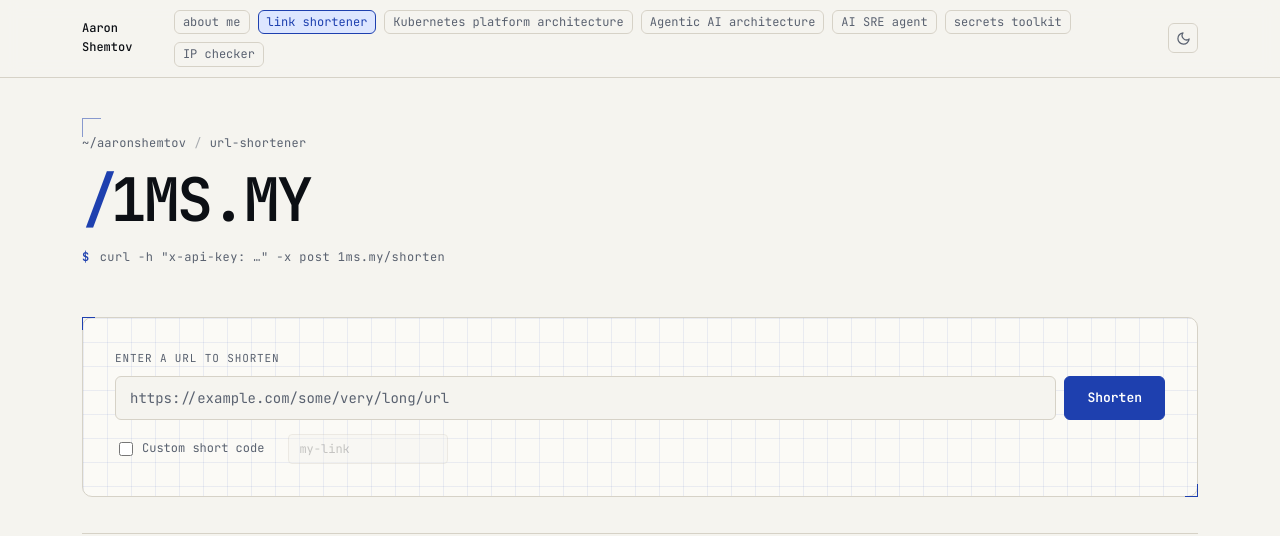
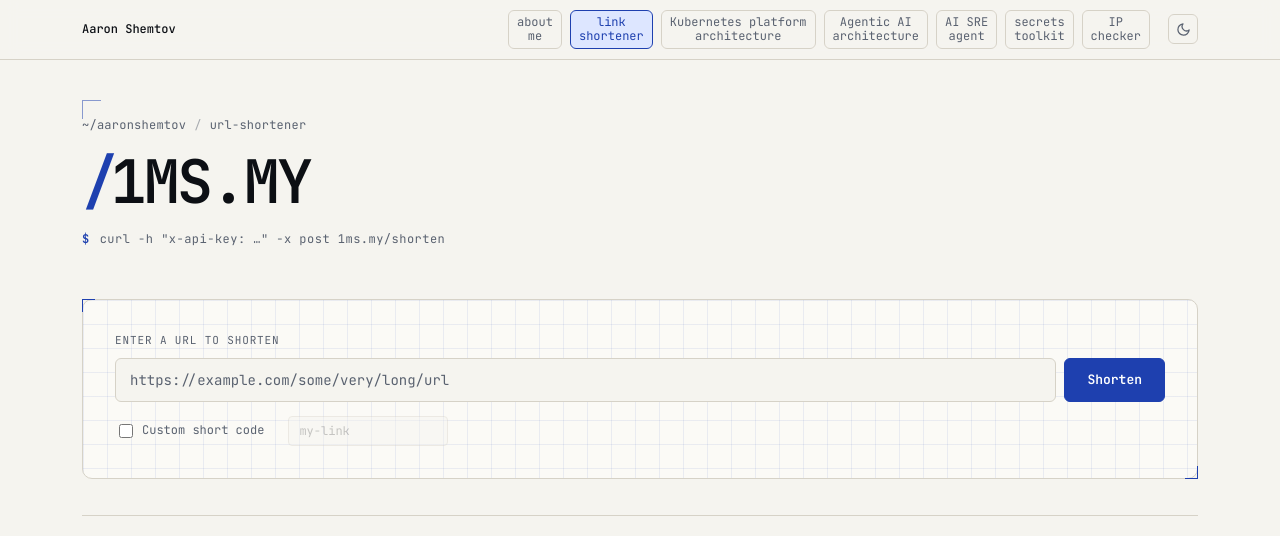
Before and after one commit to AaronShemtov/urlshortener-frontend, a plain HTML site: page public/index.html in a window 1280 px wide. Drawn offline with Linux system fonts and the light colour scheme.

Commit message:
Center ribbon labels and split navigation into two lines
Preserve existing top ribbon layout; center one-line brand and seven explicit two-line navigation labels. Independent review: APPROVE. Structural preservation checks passed.

```diff
--- a/public/blueprint.css
+++ b/public/blueprint.css
@@ -558,3 +558,18 @@ html[data-theme="dark"] .btn-primary { color: var(--bg); }
   .acc-tag { display: none; }
   .acc-body { padding-left: 4px; }
 }
+
+/* Center ribbon labels without moving the existing header blocks. */
+.ribbon .ribbon-left {
+  justify-content: center;
+}
+.ribbon .ribbon-left .brand {
+  white-space: nowrap;
+  text-align: center;
+}
+.ribbon .ribbon-nav > a {
+  display: block;
+  text-align: center;
+  white-space: nowrap;
+  line-height: 1.2;
+}
--- a/public/index.html
+++ b/public/index.html
@@ -368,13 +368,13 @@
         </div>
         <div style="display: flex; align-items: center; gap: 18px">
           <nav class="ribbon-nav">
-            <a href="https://aboutme.1ms.my/">about me</a>
-            <a href="https://1ms.my/" class="current">link shortener</a>
-            <a href="https://infra.1ms.my/">Kubernetes platform architecture</a>
-            <a>Agentic AI architecture</a>
-            <a>AI SRE agent</a>
-            <a href="https://secrets.1ms.my/">secrets toolkit</a>
-            <a href="https://myip.1ms.my/">IP checker</a>
+            <a href="https://aboutme.1ms.my/">about<br>me</a>
+            <a href="https://1ms.my/" class="current">link<br>shortener</a>
+            <a href="https://infra.1ms.my/">Kubernetes platform<br>architecture</a>
+            <a>Agentic AI<br>architecture</a>
+            <a>AI SRE<br>agent</a>
+            <a href="https://secrets.1ms.my/">secrets<br>toolkit</a>
+            <a href="https://myip.1ms.my/">IP<br>checker</a>
           </nav>
           <button
             class="theme-btn"
```
